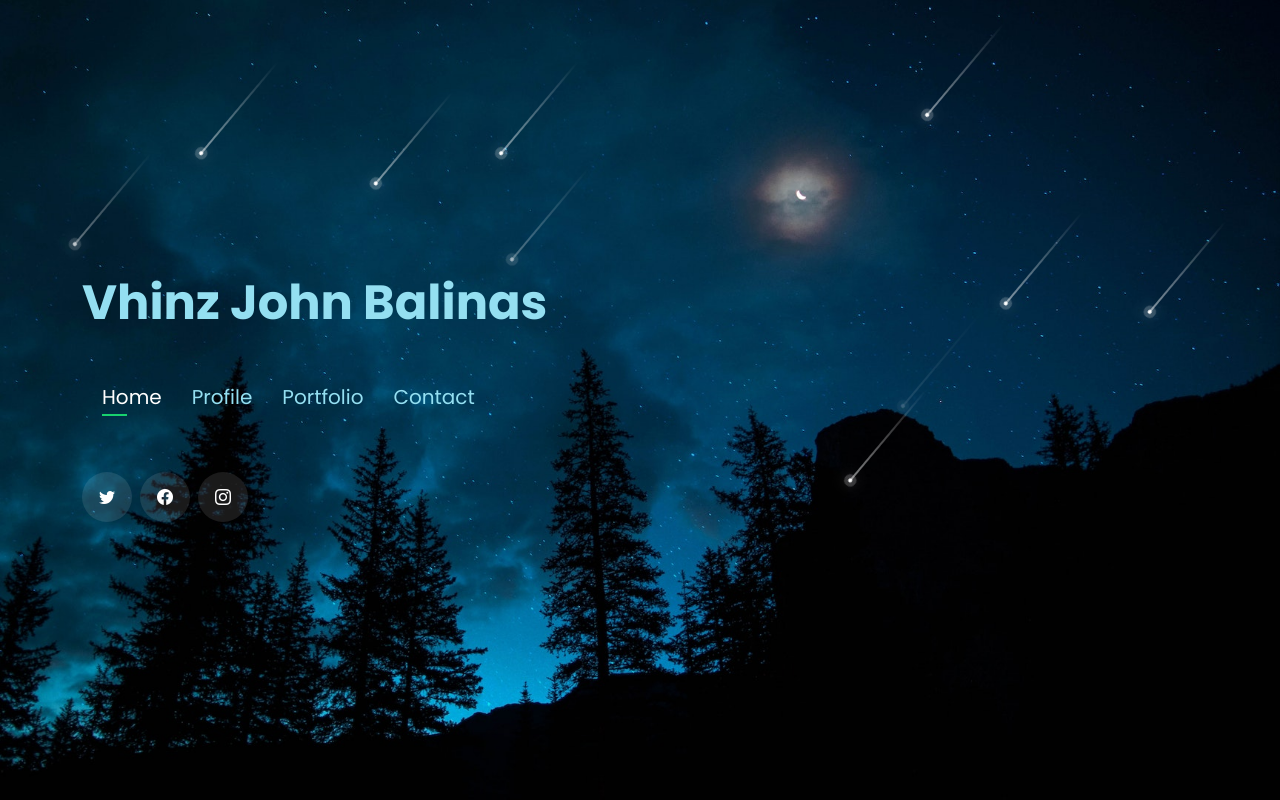
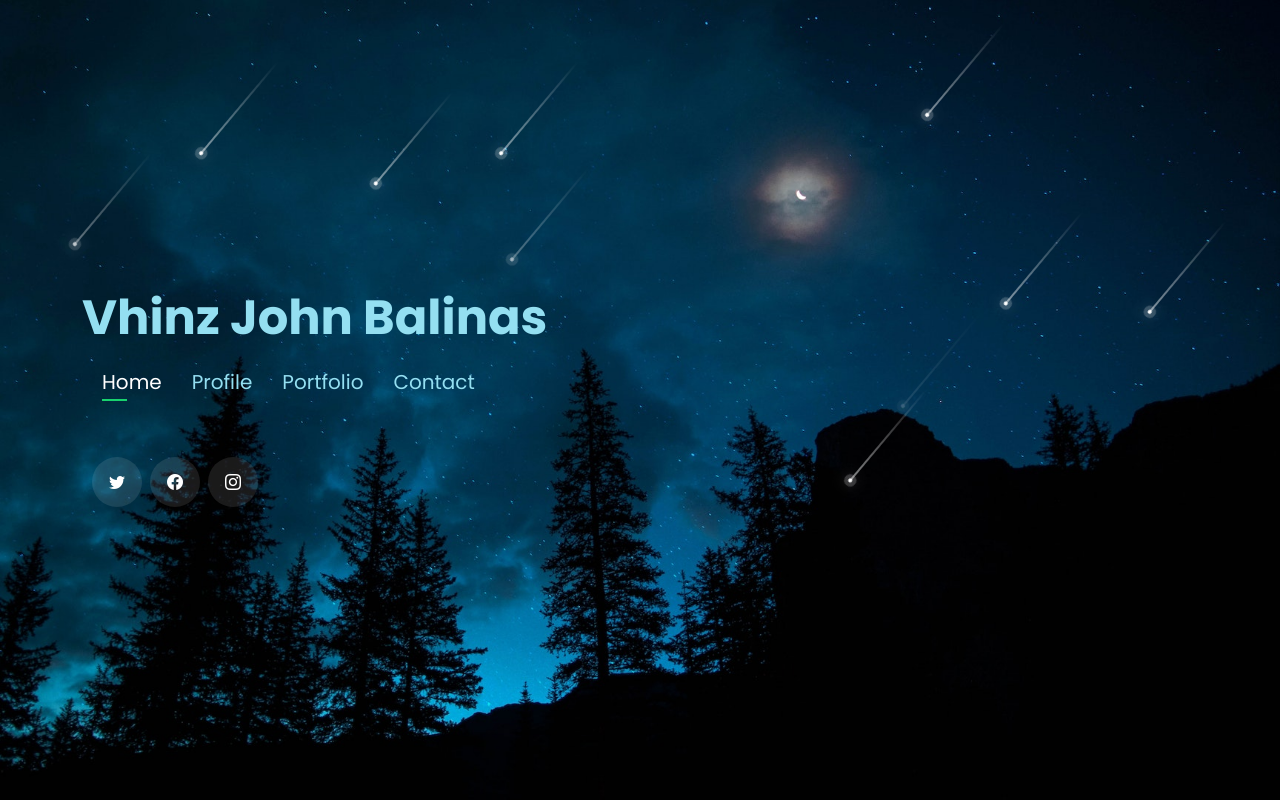
Before and after one commit to vhinzjohn1/profile, a plain HTML site: page index.html in a window 1280 px wide. Drawn offline with nearby package versions, Linux system fonts and the light colour scheme; a web font is replaced by a local one.

Commit message:
Update style.css

```diff
--- a/assets/css/style.css
+++ b/assets/css/style.css
@@ -245,6 +245,7 @@ h6 {
   font-weight: 700;
   color: #94dff1;
   position: relative;
+  margin-bottom: -30px;
   font-family: "Poppins", sans-serif;
 }
 
@@ -273,6 +274,7 @@ h6 {
 #header .social-links {
   margin-top: 40px;
   display: flex;
+  margin-left: 10px;
 }
 
 #header .social-links a {
```
